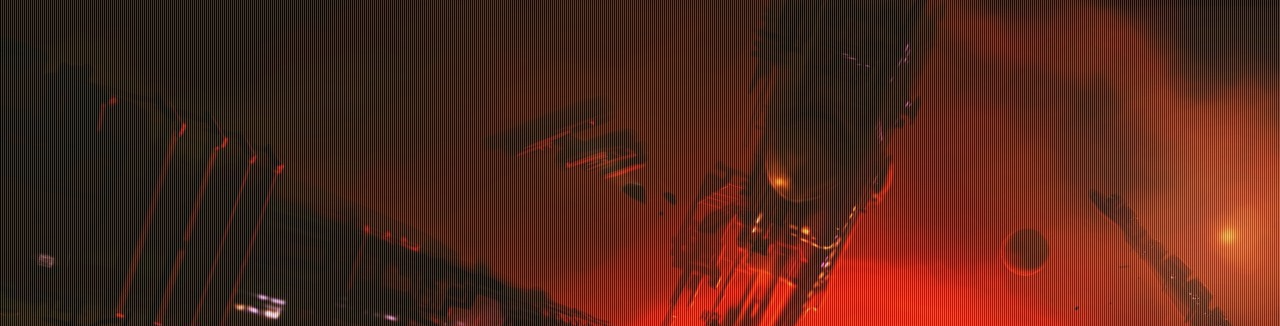
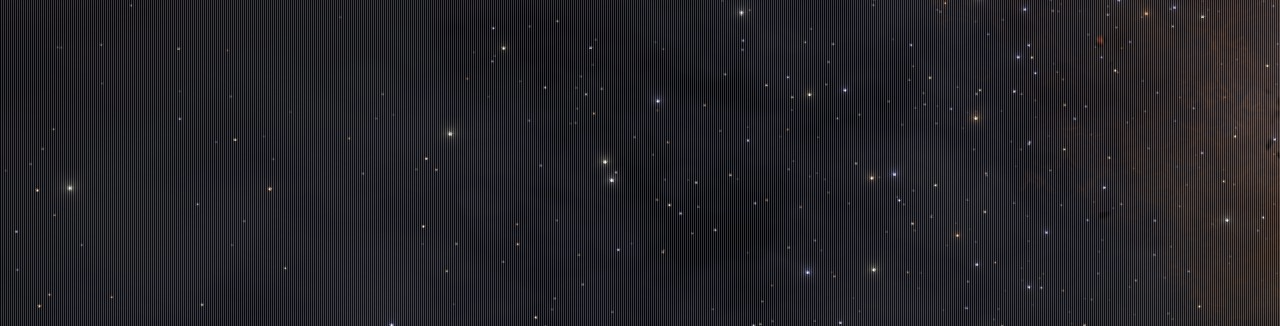
Before and after one commit to SayakMukhopadhyay/BlogMain, a plain HTML site: page index.html in a window 1280 px wide. Shown: the top 326 px of the page. Drawn offline with nearby package versions, Linux system fonts and the light colour scheme.

Commit message:
Updated Background Image and fixed image name

```diff
--- a/style.css
+++ b/style.css
@@ -25,7 +25,7 @@ body ,
 }
 
 .bg-image-1 {
-    background-image: url(cmdrgarud.jpg);
+    background-image: url(background.jpg);
 }
 
 .bg-image-1:after {
```
Also changed, not shown: background.jpg (added), cmdrgarud.jpg (deleted).
